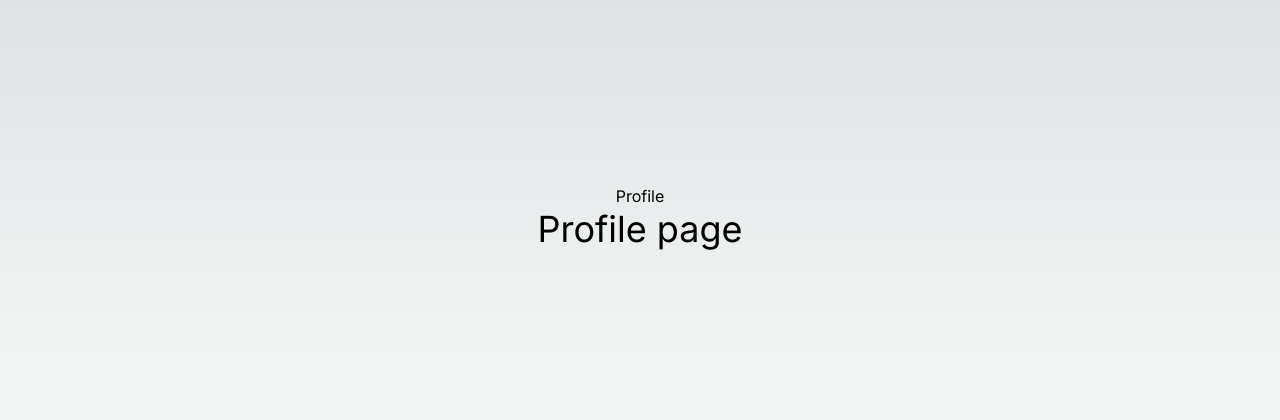
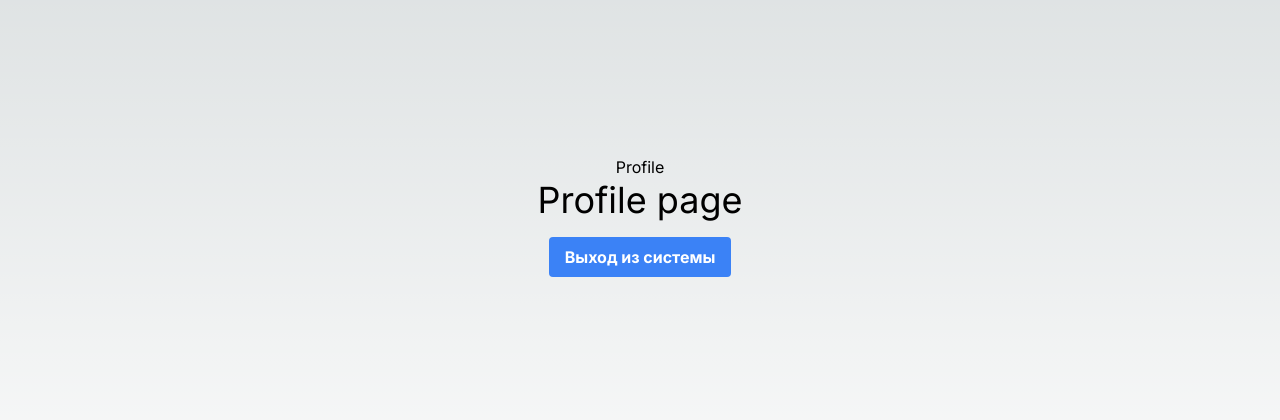
Before and after one commit to MikeSaburov/Nextjs_Full_stack_course, a Next.js app: page /profile in a window 1280 px wide. Shown: the part 184-604 px from the top of the page. Built offline with nearby package versions, Linux system fonts and the light colour scheme.

Commit message:
создать кнопку выхода из системы и накинуть логику

```diff
--- a/src/app/profile/page.tsx
+++ b/src/app/profile/page.tsx
@@ -1,9 +1,39 @@
+'use client';
+import axios from 'axios';
+import Link from 'next/link';
+import { useRouter } from 'next/navigation';
+import { use } from 'react';
+import toast, { Toaster } from 'react-hot-toast';
+
 export default function ProfilePage() {
+  const router = useRouter();
+
+  const logout = async () => {
+    try {
+      await axios.get('/api/users/logout');
+      toast.success('Вы успешно вышли!');
+      setTimeout(() => {
+        router.push('/login');
+      }, 2000);
+    } catch (error: any) {
+      console.log(error.message);
+      toast.error(error.message);
+    }
+  };
+
   return (
     <div className="flex flex-col items-center justify-center min-h-screen py-2">
+      <Toaster position="top-left" reverseOrder={false} />
       <h1>Profile</h1>
       <hr />
       <p className="text-4xl">Profile page</p>
+      <hr />
+      <button
+        onClick={logout}
+        className="bg-blue-500 mt-4 hover:bg-blue-700 text-white font-bold py-2 px-4 rounded"
+      >
+        Выход из системы
+      </button>
     </div>
   );
 }
```
